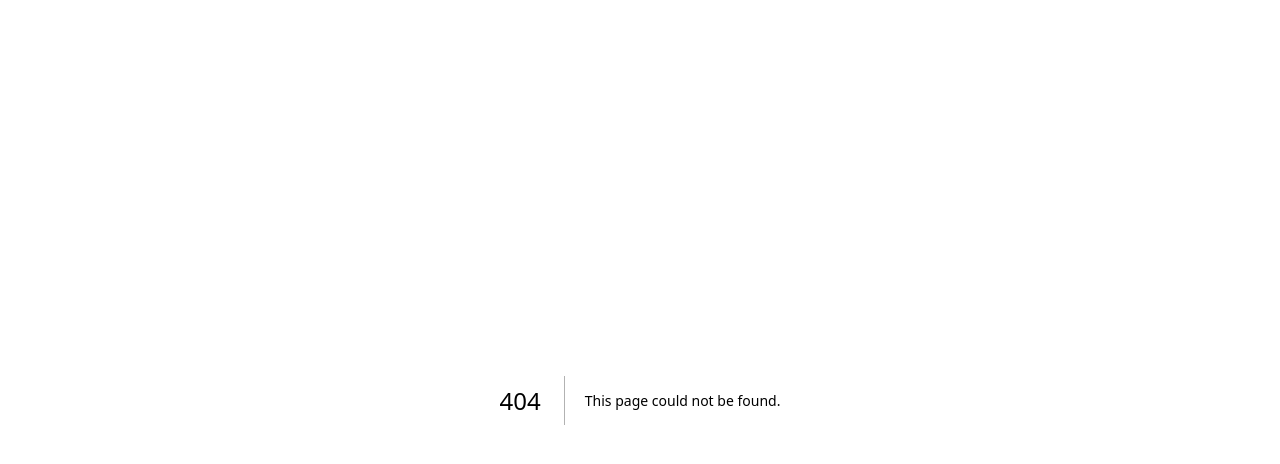
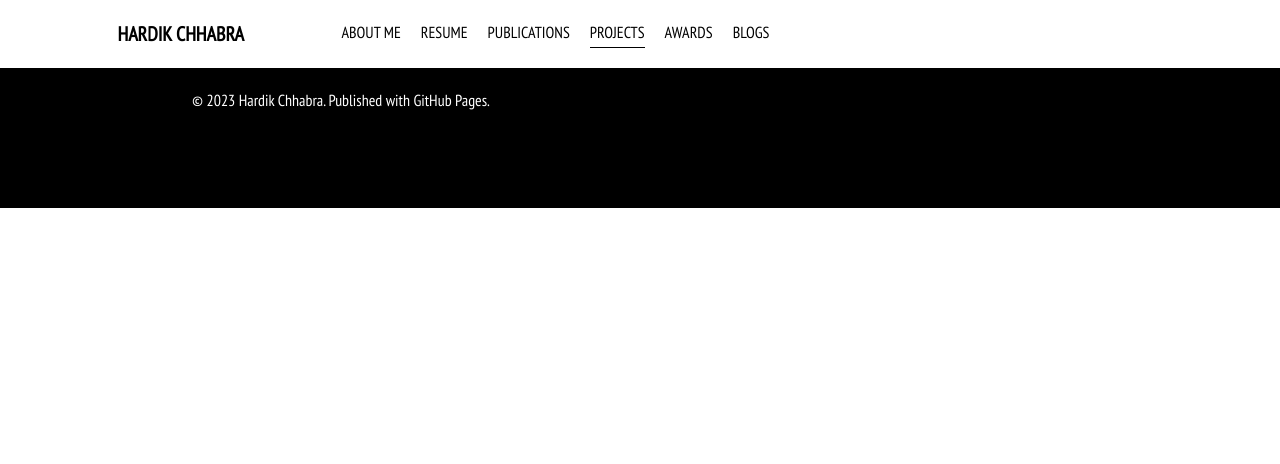
Before and after one commit to Hardchik/portfolio-website, a Next.js app: page /projects in a window 1280 px wide. Before the commit this address had no page. Shown: the top 464 px of the page. Built offline with nearby package versions, Linux system fonts and the light colour scheme.

Commit message:
portfolio

```diff
--- /dev/null
+++ b/src/app/classNames.ts
@@ -0,0 +1,3 @@
+export function classNames(...classes: string[]) {
+  return classes.filter(Boolean).join(" ");
+}
--- /dev/null
+++ b/src/app/footer.tsx
@@ -0,0 +1,12 @@
+const Footer = () => {
+  const year = new Date().getFullYear();
+  return (
+    <>
+      <div className="w-full flex px-48 pt-5 pb-24 text-white bg-black">
+        © {year} Hardik Chhabra. Published with GitHub Pages.
+      </div>
+    </>
+  );
+};
+
+export default Footer;
--- a/src/app/globals.css
+++ b/src/app/globals.css
@@ -17,11 +17,5 @@
 }
 
 body {
-  color: rgb(var(--foreground-rgb));
-  background: linear-gradient(
-      to bottom,
-      transparent,
-      rgb(var(--background-end-rgb))
-    )
-    rgb(var(--background-start-rgb));
+  background-color: #ffff;
 }
--- a/src/app/layout.tsx
+++ b/src/app/layout.tsx
@@ -1,22 +1,28 @@
-import './globals.css'
-import type { Metadata } from 'next'
-import { Inter } from 'next/font/google'
+import "./globals.css";
+import type { Metadata } from "next";
+import { PT_Sans_Narrow } from "next/font/google";
+import Navbar from "./navbar";
+import Footer from "./footer";
 
-const inter = Inter({ subsets: ['latin'] })
+const inter = PT_Sans_Narrow({ weight: "400", subsets: ["latin"] });
 
 export const metadata: Metadata = {
-  title: 'Create Next App',
-  description: 'Generated by create next app',
-}
+  title: "Create Next App",
+  description: "Generated by create next app",
+};
 
 export default function RootLayout({
   children,
 }: {
-  children: React.ReactNode
+  children: React.ReactNode;
 }) {
   return (
     <html lang="en">
-      <body className={inter.className}>{children}</body>
+      <body className={inter.className}>
+        <Navbar />
+        {children}
+        <Footer />
+      </body>
     </html>
-  )
+  );
 }
--- /dev/null
+++ b/src/app/navbar.tsx
@@ -0,0 +1,69 @@
+"use client";
+import Link from "next/link";
+import { usePathname } from "next/navigation";
+import { classNames } from "./classNames";
+
+const Navbar = () => {
+  const pathname = usePathname();
+  return (
+    <>
+      <div className="flex p-5">
+        <div className="w-[35%] flex justify-center">
+          <Link href="/" className="font-bold text-xl">
+            HARDIK CHHABRA
+          </Link>
+        </div>
+        <div className="flex max-[1000px]:justify-center w-full gap-5">
+          <Link
+            href={"/"}
+            className={classNames(
+              pathname === "/" ? "border-black" : "border-white",
+              "border-b"
+            )}
+          >
+            ABOUT ME
+          </Link>
+          <Link
+            href={"/resume"}
+            className={classNames(
+              pathname === "/resume" ? "border-black" : "border-white",
+              "border-b"
+            )}
+          >
+            RESUME
+          </Link>
+          <Link
+            href={"/publications"}
+            className={classNames(
+              pathname === "/publications" ? "border-black" : "border-white",
+              "border-b"
+            )}
+          >
+            PUBLICATIONS
+          </Link>
+          <Link
+            href={"/projects"}
+            className={classNames(
+              pathname === "/projects" ? "border-black" : "border-white",
+              "border-b"
+            )}
+          >
+            PROJECTS
+          </Link>
+          <Link
+            href={"/awards"}
+            className={classNames(
+              pathname === "/awards" ? "border-black" : "border-white",
+              "border-b"
+            )}
+          >
+            AWARDS
+          </Link>
+          <Link href={"https://blogsbyhc.netlify.app"}>BLOGS</Link>
+        </div>
+      </div>
+    </>
+  );
+};
+
+export default Navbar;
--- a/src/app/page.tsx
+++ b/src/app/page.tsx
@@ -1,113 +1,108 @@
-import Image from 'next/image'
-
 export default function Home() {
   return (
-    <main className="flex min-h-screen flex-col items-center justify-between p-24">
-      <div className="z-10 w-full max-w-5xl items-center justify-between font-mono text-sm lg:flex">
-        <p className="fixed left-0 top-0 flex w-full justify-center border-b border-gray-300 bg-gradient-to-b from-zinc-200 pb-6 pt-8 backdrop-blur-2xl dark:border-neutral-800 dark:bg-zinc-800/30 dark:from-inherit lg:static lg:w-auto  lg:rounded-xl lg:border lg:bg-gray-200 lg:p-4 lg:dark:bg-zinc-800/30">
-          Get started by editing&nbsp;
-          <code className="font-mono font-bold">src/app/page.tsx</code>
-        </p>
-        <div className="fixed bottom-0 left-0 flex h-48 w-full items-end justify-center bg-gradient-to-t from-white via-white dark:from-black dark:via-black lg:static lg:h-auto lg:w-auto lg:bg-none">
-          <a
-            className="pointer-events-none flex place-items-center gap-2 p-8 lg:pointer-events-auto lg:p-0"
-            href="https://vercel.com?utm_source=create-next-app&utm_medium=appdir-template&utm_campaign=create-next-app"
-            target="_blank"
-            rel="noopener noreferrer"
-          >
-            By{' '}
-            <Image
-              src="/vercel.svg"
-              alt="Vercel Logo"
-              className="dark:invert"
-              width={100}
-              height={24}
-              priority
-            />
-          </a>
+    <>
+      <div className="flex flex-col md:flex-row p-5">
+        <div className="flex w-full md:w-[30%] md:flex-col md:flex justify-center md:justify-start items-center gap-x-10">
+          <img src="" className="rounded-full" alt="..." />
+          <div>Email</div>
+          <div>LinkedIn</div>
+          <div>GitHub</div>
+          <div>ORCiD</div>
+        </div>
+        <div className="w-full flex max-[1000px]:justify-center">
+          <div className="w-full flex flex-col">
+            <span className="font-bold text-5xl">About Me</span>
+            <div className="w-[70%]">
+              <div className="flex">
+                <p>
+                  Here is Hardik Chhabra. I am a senior majoring in Electronics
+                  and Communication Engineering at Netaji Subhas University of
+                  Technology. I am extremely fortunate to be advised by Prof.
+                  K.P.S. Rana and Dr. Aarti Jain. Here is my Resume.
+                </p>
+                <img className="" src="" alt="..." />
+              </div>
+              <hr />
+              <div className="mt-12">
+                <p className="text-3xl font-semibold">Academic Background</p>
+                <p>
+                  <span className="font-semibold">
+                    <span className="text-red-500">[Highlight]</span> I am
+                    looking for PhD to start in 2025 Fall. <br />
+                    Contact me if you have any leads! <br />
+                  </span>
+                  <ul className="pl-5 pt-2 list-[square]">
+                    <li>
+                      {" "}
+                      <span className="font-semibold">
+                        Sep 2020 - June 2024:
+                      </span>{" "}
+                      Fuzhou University (BEng)
+                    </li>
+                    <li>
+                      <span className="font-semibold">
+                        Sep 2020 - May 2024:
+                      </span>{" "}
+                      Maynooth University (BSc)
+                    </li>
+                    <li>
+                      <span className="font-semibold">
+                        June 2022 - Nov 2022:
+                      </span>{" "}
+                      Cambridge University (Intern)
+                    </li>
+                    <li>
+                      Expect to apply for a one-year MSc in the UK and will
+                      graduate in 2025. Looking for PhD position after MSc!
+                      Online talk with me
+                    </li>
+                  </ul>
+                </p>
+              </div>
+              <hr />
+              <div className="mt-12">
+                <p className="text-3xl font-semibold">Research Interests</p>
+                <p>
+                  <ul className="pl-5 pt-2 list-[square]">
+                    <li>Industrial IoT System</li>
+                    <li>Bluetooth Low Energy</li>
+                    <li>Applied Machine Learning</li>
+                  </ul>
+                  My current research focuses on practical problems that
+                  artificial intelligence faces in real life. My interests are
+                  on the Machine Learning and its applications in Industrial
+                  IoT. In a word, advanced technologies like ML and IoT
+                  positively influence the life of everybody. I wish to devote
+                  my talent to this meaningful cause and bring well-being to
+                  society.
+                </p>
+              </div>
+              <hr />
+              <div className="mt-12">
+                <p className="text-3xl font-semibold">News & Updates</p>
+                <p>
+                  <ul className="pl-5 pt-2 list-[square]">
+                    <li>
+                      {" "}
+                      <span className="font-semibold">March 2023:</span> Happy
+                      to be awarded the XiamenAir Scholarship.
+                    </li>
+                    <li>
+                      <span className="font-semibold">May 2024:</span> Happy to
+                      win the Finalist Award in MCM 2023.
+                    </li>
+                    <li>
+                      <span className="font-semibold">June 2022:</span> Summer
+                      Research Intern at University of Cambridge, advised by
+                      Prof. Pietro Liò.
+                    </li>
+                  </ul>
+                </p>
+              </div>
+            </div>
+          </div>
         </div>
       </div>
-
-      <div className="relative flex place-items-center before:absolute before:h-[300px] before:w-[480px] before:-translate-x-1/2 before:rounded-full before:bg-gradient-radial before:from-white before:to-transparent before:blur-2xl before:content-[''] after:absolute after:-z-20 after:h-[180px] after:w-[240px] after:translate-x-1/3 after:bg-gradient-conic after:from-sky-200 after:via-blue-200 after:blur-2xl after:content-[''] before:dark:bg-gradient-to-br before:dark:from-transparent before:dark:to-blue-700 before:dark:opacity-10 after:dark:from-sky-900 after:dark:via-[#0141ff] after:dark:opacity-40 before:lg:h-[360px] z-[-1]">
-        <Image
-          className="relative dark:drop-shadow-[0_0_0.3rem_#ffffff70] dark:invert"
-          src="/next.svg"
-          alt="Next.js Logo"
-          width={180}
-          height={37}
-          priority
-        />
-      </div>
-
-      <div className="mb-32 grid text-center lg:mb-0 lg:grid-cols-4 lg:text-left">
-        <a
-          href="https://nextjs.org/docs?utm_source=create-next-app&utm_medium=appdir-template&utm_campaign=create-next-app"
-          className="group rounded-lg border border-transparent px-5 py-4 transition-colors hover:border-gray-300 hover:bg-gray-100 hover:dark:border-neutral-700 hover:dark:bg-neutral-800/30"
-          target="_blank"
-          rel="noopener noreferrer"
-        >
-          <h2 className={`mb-3 text-2xl font-semibold`}>
-            Docs{' '}
-            <span className="inline-block transition-transform group-hover:translate-x-1 motion-reduce:transform-none">
-              -&gt;
-            </span>
-          </h2>
-          <p className={`m-0 max-w-[30ch] text-sm opacity-50`}>
-            Find in-depth information about Next.js features and API.
-          </p>
-        </a>
-
-        <a
-          href="https://nextjs.org/learn?utm_source=create-next-app&utm_medium=appdir-template-tw&utm_campaign=create-next-app"
-          className="group rounded-lg border border-transparent px-5 py-4 transition-colors hover:border-gray-300 hover:bg-gray-100 hover:dark:border-neutral-700 hover:dark:bg-neutral-800/30"
-          target="_blank"
-          rel="noopener noreferrer"
-        >
-          <h2 className={`mb-3 text-2xl font-semibold`}>
-            Learn{' '}
-            <span className="inline-block transition-transform group-hover:translate-x-1 motion-reduce:transform-none">
-              -&gt;
-            </span>
-          </h2>
-          <p className={`m-0 max-w-[30ch] text-sm opacity-50`}>
-            Learn about Next.js in an interactive course with&nbsp;quizzes!
-          </p>
-        </a>
-
-        <a
-          href="https://vercel.com/templates?framework=next.js&utm_source=create-next-app&utm_medium=appdir-template&utm_campaign=create-next-app"
-          className="group rounded-lg border border-transparent px-5 py-4 transition-colors hover:border-gray-300 hover:bg-gray-100 hover:dark:border-neutral-700 hover:dark:bg-neutral-800/30"
-          target="_blank"
-          rel="noopener noreferrer"
-        >
-          <h2 className={`mb-3 text-2xl font-semibold`}>
-            Templates{' '}
-            <span className="inline-block transition-transform group-hover:translate-x-1 motion-reduce:transform-none">
-              -&gt;
-            </span>
-          </h2>
-          <p className={`m-0 max-w-[30ch] text-sm opacity-50`}>
-            Explore the Next.js 13 playground.
-          </p>
-        </a>
-
-        <a
-          href="https://vercel.com/new?utm_source=create-next-app&utm_medium=appdir-template&utm_campaign=create-next-app"
-          className="group rounded-lg border border-transparent px-5 py-4 transition-colors hover:border-gray-300 hover:bg-gray-100 hover:dark:border-neutral-700 hover:dark:bg-neutral-800/30"
-          target="_blank"
-          rel="noopener noreferrer"
-        >
-          <h2 className={`mb-3 text-2xl font-semibold`}>
-            Deploy{' '}
-            <span className="inline-block transition-transform group-hover:translate-x-1 motion-reduce:transform-none">
-              -&gt;
-            </span>
-          </h2>
-          <p className={`m-0 max-w-[30ch] text-sm opacity-50`}>
-            Instantly deploy your Next.js site to a shareable URL with Vercel.
-          </p>
-        </a>
-      </div>
-    </main>
-  )
+    </>
+  );
 }
```
Also changed, not shown: src/app/awards/page.tsx (added, +11 -0 lines), src/app/projects/page.tsx (added, +11 -0 lines), src/app/publications/page.tsx (added, +11 -0 lines), src/app/resume/page.tsx (added, +11 -0 lines).
